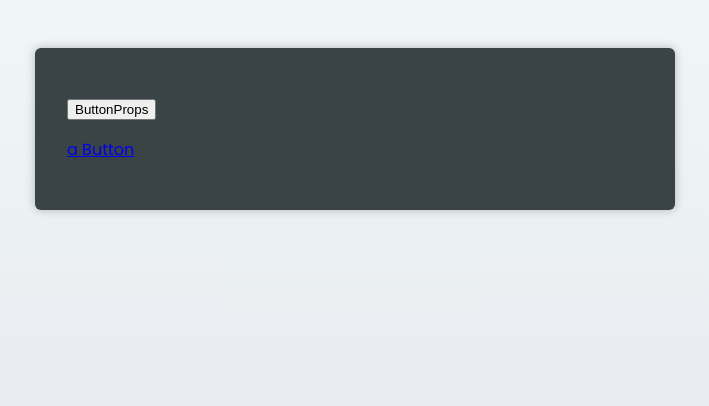
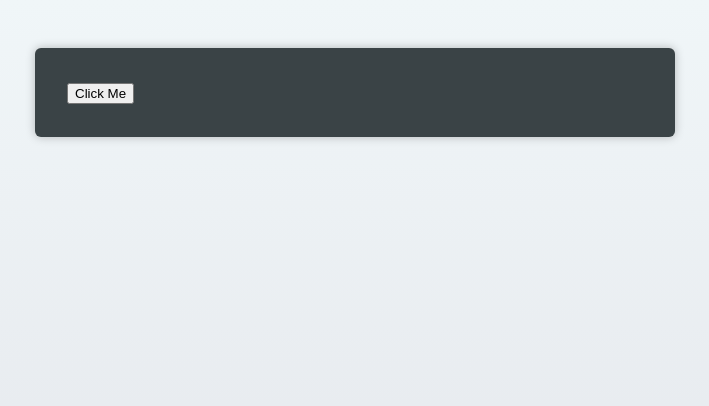
Before and after one commit to HuseynDEV/React_TS2, a React (Vite) app: page / in a window 1280 px wide. Shown: the top 406 px of the page, without its empty margins (285-994 px from the left). Built offline with nearby package versions, Linux system fonts and the light colour scheme.

Commit message:
created container-component

```diff
--- a/src/App.tsx
+++ b/src/App.tsx
@@ -1,17 +1,19 @@
 import Button from "./component/Button"
 import Input from "./component/Input"
+import Container from "./component/Container"
 
 
 const App = () => {
   return <main>
     {/* <Input id='name' label='Your name' type='text' disabled/>
     <Input id='age' label='Your age' type='number' /> */}
-    <p>
+    {/* <p>
       <Button target="">a Button</Button>
     </p>
     <p>
       <Button href='https://google.com'>a Button</Button>
-    </p>
+    </p> */}
+    <Container as={Button}>Click Me</Container>
   </main>
 }
 
--- a/src/component/Button.tsx
+++ b/src/component/Button.tsx
@@ -1,7 +1,8 @@
-import { type ComponentPropsWithoutRef } from "react"
+import { type ComponentPropsWithoutRef , type ReactNode} from "react"
 
 type ButtonProps = ComponentPropsWithoutRef<'button'> & {
-    href?: never
+    href?: never,
+    children: ReactNode
 }
 
 type AnchorProps = ComponentPropsWithoutRef<'a'> & {
@@ -20,7 +21,7 @@ const Button = (props: ButtonProps | AnchorProps) => {
     }
 
     return (
-        <button className="button" {...props}>ButtonProps</button>
+        <button className="button" {...props}>{props.children}</button>
     )
 }
 
--- /dev/null
+++ b/src/component/Container.tsx
@@ -0,0 +1,13 @@
+import { type ElementType, ReactNode } from "react"
+
+type ContainerProps = {
+    as: ElementType,
+    children: ReactNode
+}
+
+const Container = ({ as, children }: ContainerProps) => {
+    const Component = as
+    return <Component>{children}</Component>
+}
+
+export default Container
```
